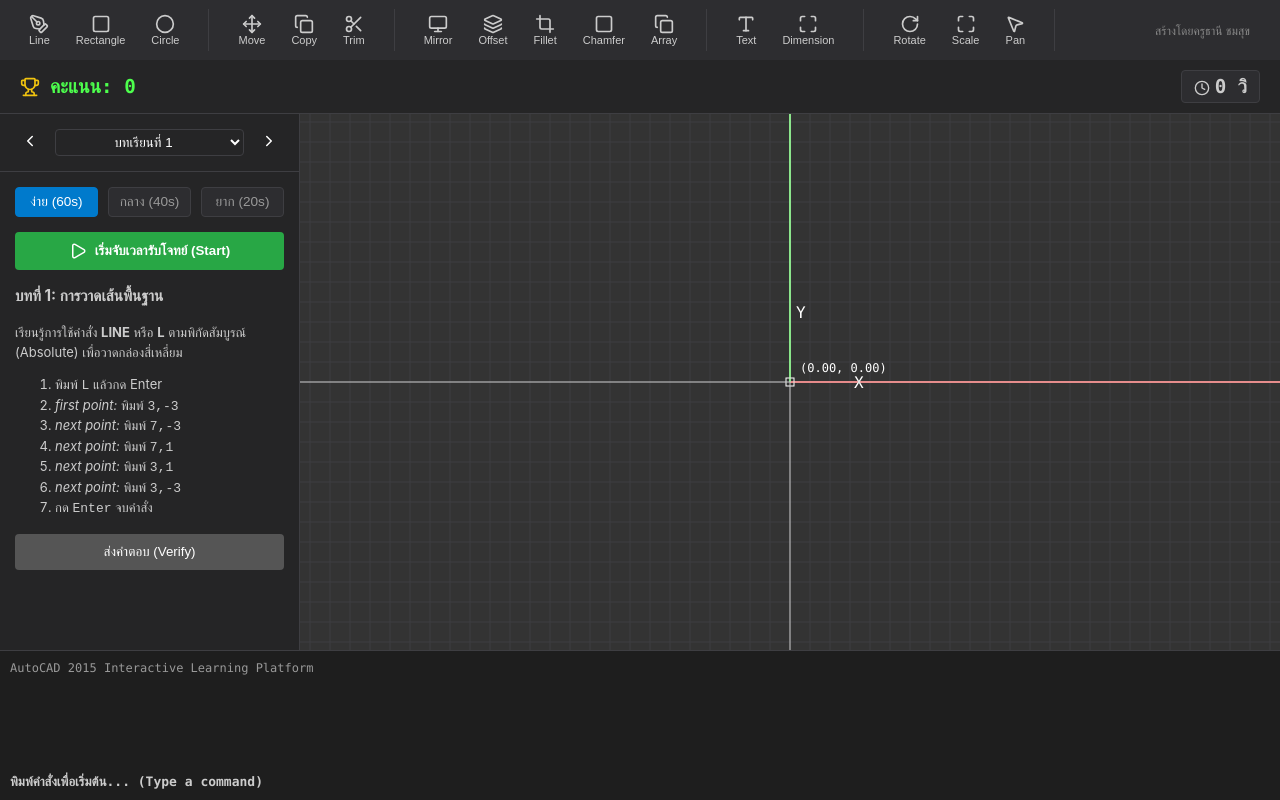
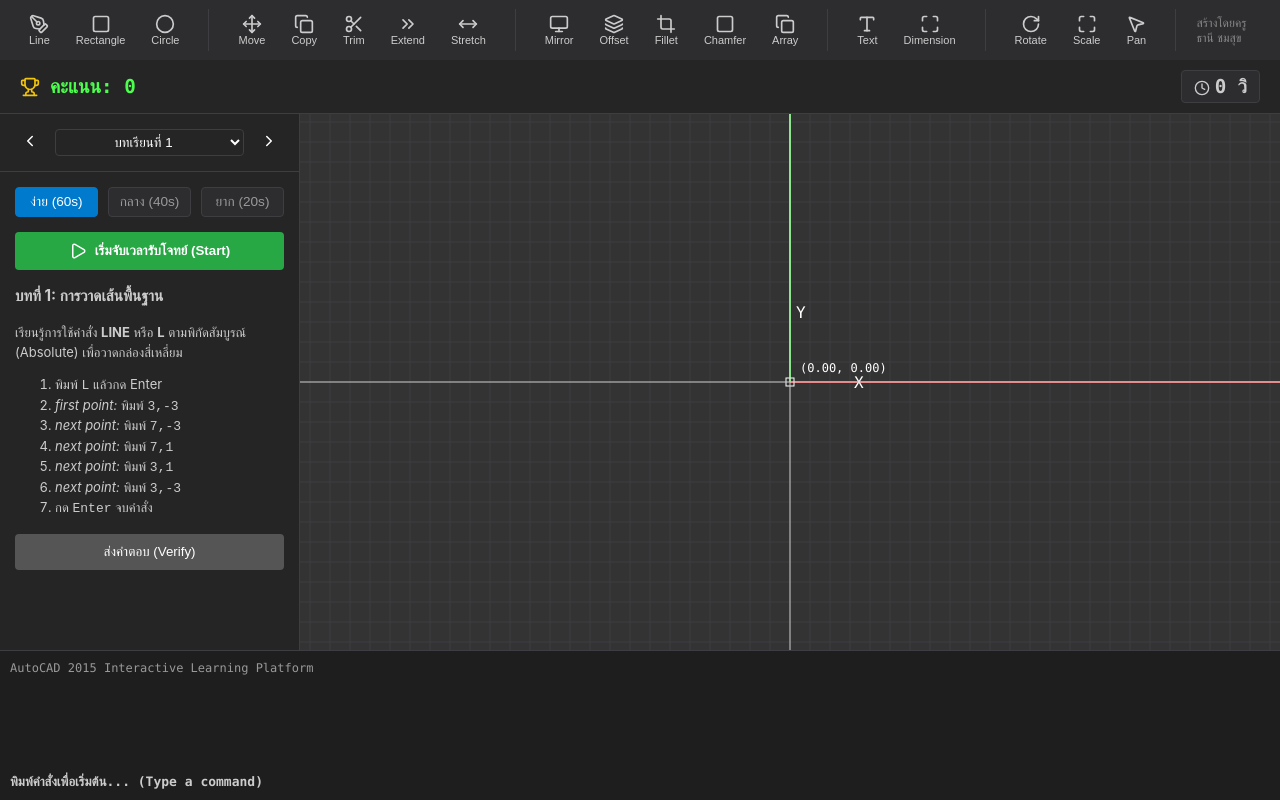
Before and after one commit to taneech2/autocad, a React (Vite) app: page / in a window 1280 px wide. Built offline with nearby package versions, Linux system fonts and the light colour scheme.

Commit message:
Fix UI for Chapter 11

```diff
--- a/src/App.tsx
+++ b/src/App.tsx
@@ -251,6 +251,12 @@ function App() {
           </button>
           <button className={`ribbon-button ${activeCommand === 'TRIM' ? 'active' : ''}`} onClick={() => handleCommandClick('TRIM')}>
             <Scissors size={20} /><span>Trim</span>
+          </button>
+          <button className={`ribbon-button ${activeCommand === 'EXTEND' ? 'active' : ''}`} onClick={() => handleCommandClick('EXTEND')}>
+            <ChevronsRight size={20} /><span>Extend</span>
+          </button>
+          <button className={`ribbon-button ${activeCommand === 'STRETCH' ? 'active' : ''}`} onClick={() => handleCommandClick('STRETCH')}>
+            <MoveHorizontal size={20} /><span>Stretch</span>
           </button>
         </div>
         <div className="ribbon-group">
```
Also changed, not shown: 1 other file (tests, documents, lock files or other folders).
